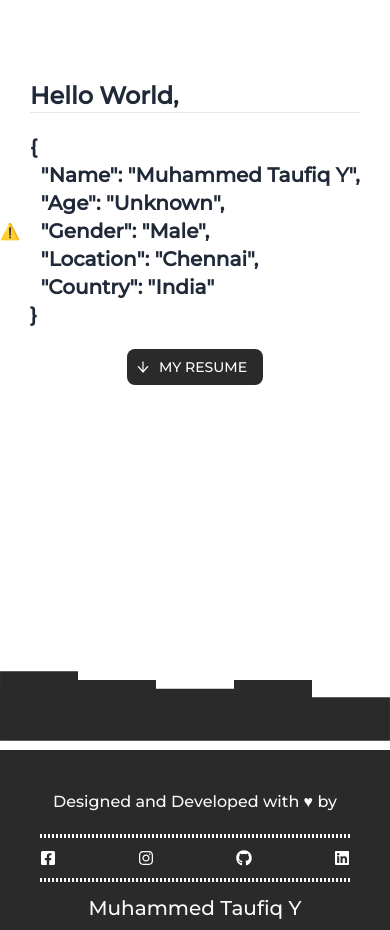
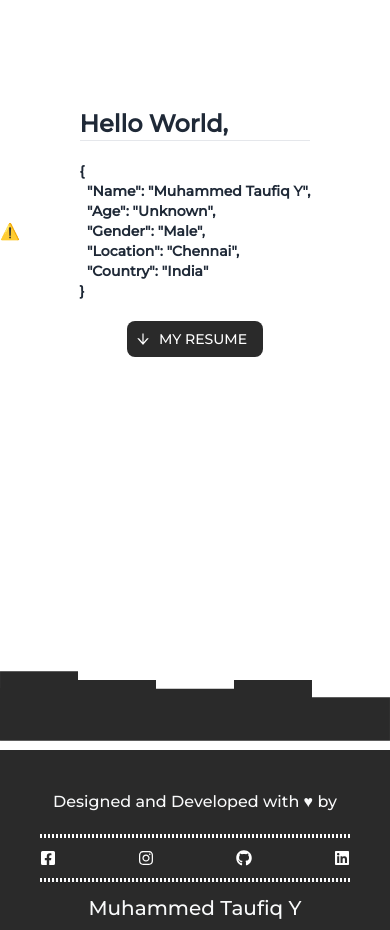
Before and after one commit to Taufiq-Y/Portfolio, a React (Create React App) app: page / in a window 390 px wide. Shown: the part 5200-6130 px from the top of the page. Built offline with nearby package versions, Linux system fonts and the light colour scheme; no server answers.

Commit message:
Blob Responsive Fixed

```diff
--- a/src/pages/Home.js
+++ b/src/pages/Home.js
@@ -200,7 +200,7 @@ function Home() {
             <div className='absolute inset-0 flex flex-col items-center justify-center'>
                 <h1 className='text-2xl font-bold'>Hello World,
                 <hr />
-                <pre className='text-xl my-5 font-mont font-semibold'>
+                <pre className='text-xl md:text-sm my-5 font-mont font-semibold'>
                     {JSON.stringify({
                         Name: 'Muhammed Taufiq Y',
                         Age: 'Unknown',
```
